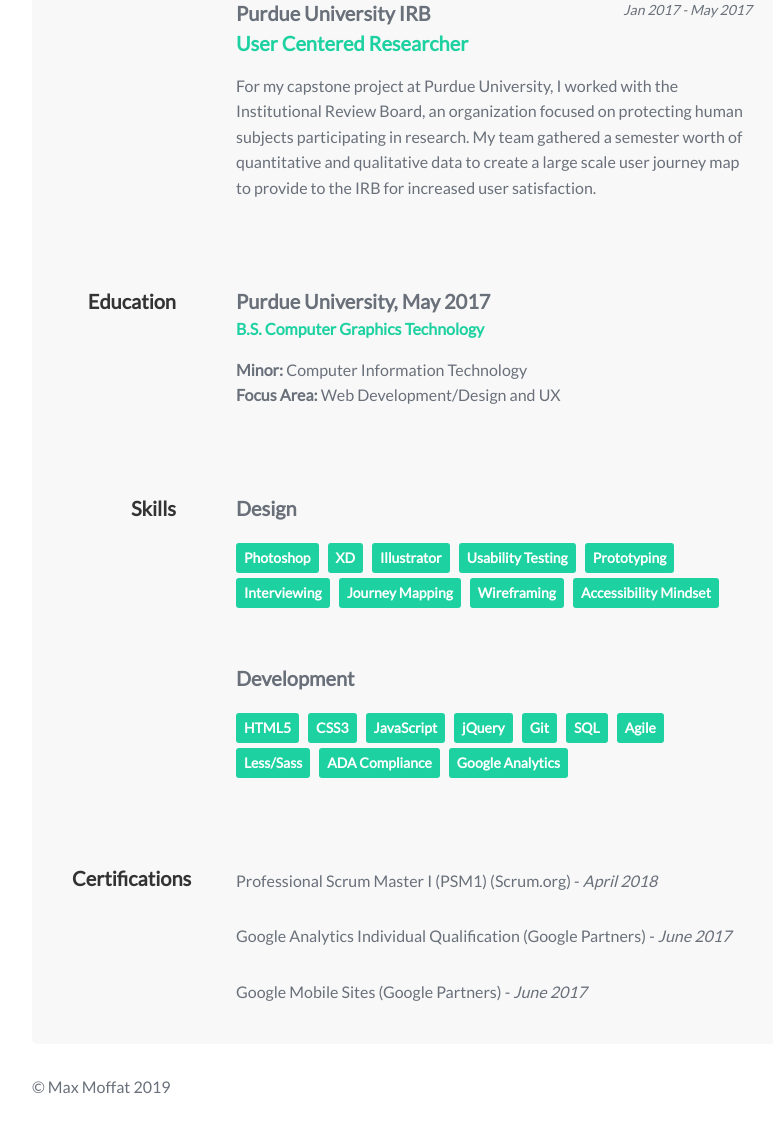
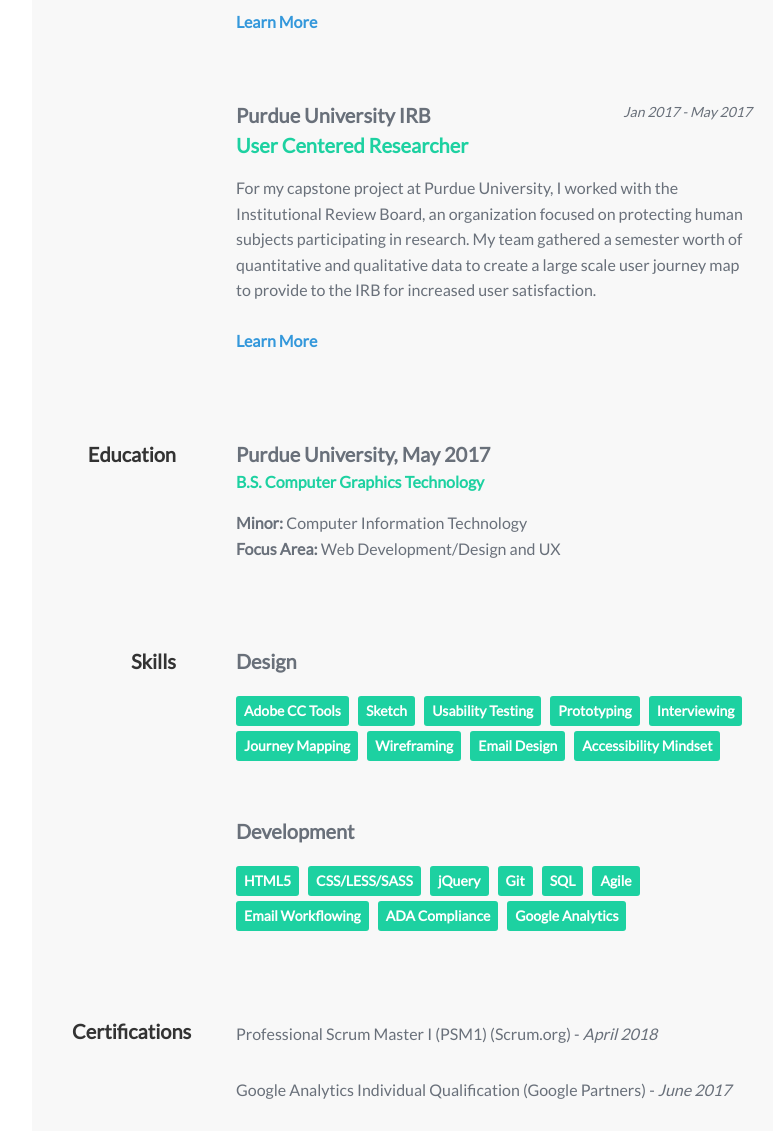
Before and after one commit to maxmoffat/maxmoffat.github.io, a plain HTML site: page experience.html in a window 1280 px wide. Shown: the part 762-1893 px from the top of the page, without its empty margins (228-1001 px from the left). Drawn offline with nearby package versions, Linux system fonts and the light colour scheme.

Commit message:
adding link to job websites

```diff
--- a/experience.html
+++ b/experience.html
@@ -57,6 +57,10 @@
         <h2 class="job-title">UX/UI Designer</h2>
         <p class="job-description">
             I worked on all things design on a set of web conversion products in the automotive, furniture and multi-family industries. Within those industries, beyond my work on visual/interface design, I helped build out lead nurture email campaigns (workflows and design templates), ran multiple ADA compliance audits, and developed demo sites with front-end frameworks just to name a few.
+
+            <br />
+            <br />
+            <a href="https://perq.com/">Learn More</a>
         </p>
 
         <!-- DMI -->
@@ -68,6 +72,10 @@
             insurance, healthcare, etc.) Depending on client need and project requirements, I played
             many roles such as visual designer, UI designer, usability analyst, front end developer, etc.. I
             empathized with users and design to meet their needs and expectations.
+
+            <br />
+            <br />
+            <a href="https://dminc.com/">Learn More</a>
         </p>
 
         <!-- IRB -->
@@ -79,6 +87,10 @@
             Board, an organization focused on protecting human subjects participating in research.
             My team gathered a semester worth of quantitative and qualitative data to create a
             large scale user journey map to provide to the IRB for increased user satisfaction.
+
+            <br />
+            <br />
+            <a href="https://www.irb.purdue.edu/">Learn More</a>
         </p>
 
         <!-- KRANNERT (archived) -->
@@ -115,14 +127,14 @@
       <h2 class="employer first-listing">Design</h2>
         <!-- design skill tags -->
         <section class="skill-container">
-          <span class="skill-tag">Photoshop</span>
-          <span class="skill-tag">XD</span>
-          <span class="skill-tag">Illustrator</span>
+          <span class="skill-tag">Adobe CC Tools</span>
+          <span class="skill-tag">Sketch</span>
           <span class="skill-tag">Usability Testing</span>
           <span class="skill-tag">Prototyping</span>
           <span class="skill-tag">Interviewing</span>
           <span class="skill-tag">Journey Mapping</span>
           <span class="skill-tag">Wireframing</span>
+          <span class="skill-tag">Email Design</span>
           <span class="skill-tag">Accessibility Mindset</span>
         </section>
 
@@ -130,13 +142,12 @@
         <!-- development skill tags -->
         <section class="skill-container">
           <span class="skill-tag">HTML5</span>
-          <span class="skill-tag">CSS3</span>
-          <span class="skill-tag">JavaScript</span>
+          <span class="skill-tag">CSS/LESS/SASS</span>
           <span class="skill-tag">jQuery</span>
           <span class="skill-tag">Git</span>
           <span class="skill-tag">SQL</span>
           <span class="skill-tag">Agile</span>
-          <span class="skill-tag">Less/Sass</span>
+          <span class="skill-tag">Email Workflowing</span>
           <span class="skill-tag">ADA Compliance</span>
           <span class="skill-tag">Google Analytics</span>
         </section>
```
